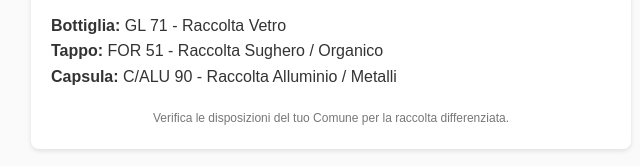
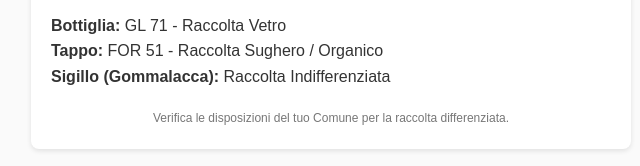
Before and after one commit to khioneacquisti-a11y/etichetta-vino, a plain HTML site: page index.html in a window 1280 px wide. Shown: the part 676-842 px from the top of the page, 309-949 px from the left. Drawn offline with Linux system fonts and the light colour scheme.

Commit message:
Update index.html

```diff
--- a/index.html
+++ b/index.html
@@ -3,7 +3,7 @@
 <head>
   <meta charset="UTF-8">
   <meta name="viewport" content="width=device-width, initial-scale=1.0">
-  <title>Etichetta Digitale - Nome Vino</title>
+  <title>Etichetta Digitale - PIGNATARU 2025</title>
   <style>
     body { font-family: Arial, sans-serif; line-height: 1.6; color: #333; max-width: 600px; margin: 0 auto; padding: 20px; background-color: #fafafa; }
     .card { background: #fff; padding: 20px; border-radius: 8px; box-shadow: 0 2px 5px rgba(0,0,0,0.1); }
@@ -18,7 +18,7 @@
 </head>
 <body>
   <div class="card">
-    <h1>PIGNATARU -  2025</h1>
+    <h1>PIGNATARU - 2025</h1>
     <p><strong>Denominazione:</strong> IGT / Terre Siciliane Rosso<br>
     <strong>Gradazione alcolica:</strong> 13,5% vol. | <strong>Formato:</strong> 750 ml</p>
 
@@ -39,7 +39,7 @@
     <h2>Smaltimento Imballaggi</h2>
     <p><strong>Bottiglia:</strong> GL 71 - Raccolta Vetro<br>
     <strong>Tappo:</strong> FOR 51 - Raccolta Sughero / Organico<br>
-    <strong>Capsula:</strong> C/ALU 90 - Raccolta Alluminio / Metalli</p>
+    <strong>Sigillo (Gommalacca):</strong> Raccolta Indifferenziata</p>
 
     <div class="footer">
       Verifica le disposizioni del tuo Comune per la raccolta differenziata.
```
